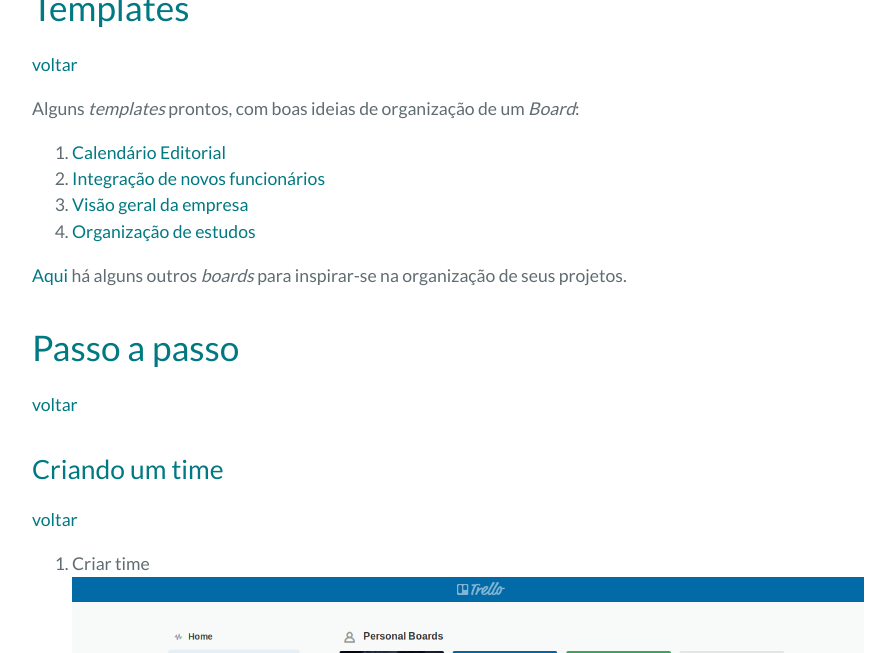
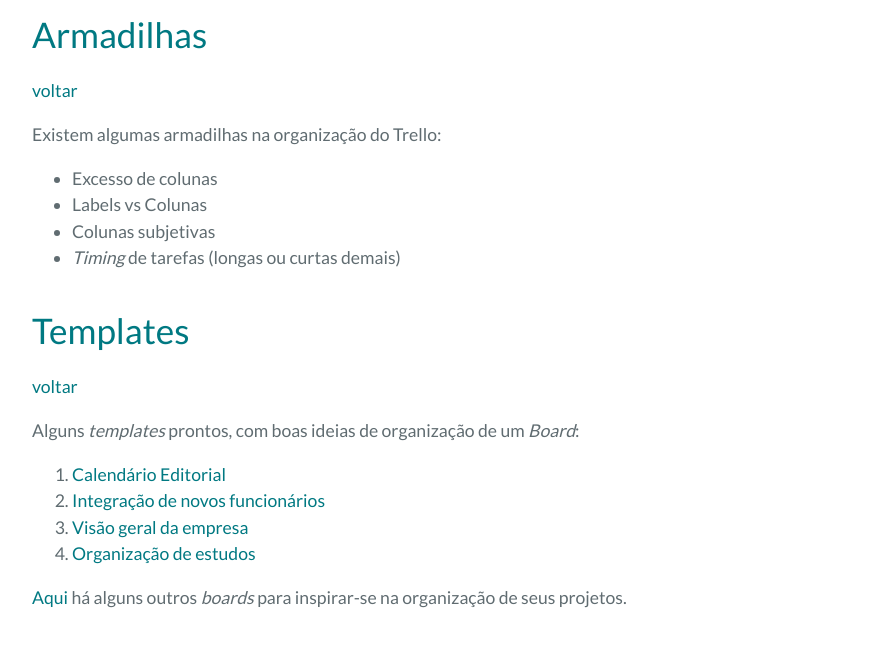
Before and after one commit to vert-capital/vert-capital.github.io, a Jekyll site: the page built from _posts/2018-07-16-treinamento-trello.md, in a window 1280 px wide and 900 px high, scrolled down 2447 px, cut to the strip 247-900 px from the top of the window. Shown: the whole strip, without its empty margins (192-1087 px from the left). Built offline with Jekyll 4.4.1, drawn with Linux system fonts in a browser that asks for light colours; some of the changed text lies outside the part shown.

Commit message:
Alteração na posição do topico de armadilhas

```diff
--- a/_posts/2018-07-16-treinamento-trello.md
+++ b/_posts/2018-07-16-treinamento-trello.md
@@ -12,6 +12,7 @@ Treinamento sobre o Trello realizado no dia 16/07.
 * [Passo a passo][passo-a-passo]
 * [Templates][templates]
 * [Fontes][Fontes]
+* [Armadilhas][Armadilhas]
 
 
 # [Introdução][Introdução]
@@ -61,6 +62,15 @@ Os *cards* representam tarefas e suas especificações. Nele podemos:
 [voltar][Voltar]
 
 ![cheat-sheet][cheat-sheet-trello]
+
+# [Armadilhas][Armadilhas]
+[voltar][Voltar]
+
+Existem algumas armadilhas na organização do Trello:
+* Excesso de colunas
+* Labels vs Colunas
+* Colunas subjetivas
+* *Timing* de tarefas (longas ou curtas demais)
 
 # [Templates][templates]
 [voltar][Voltar]
@@ -148,6 +152,7 @@ Existem algumas armadilhas na organização do Trello:
 [criando-um-board]: #criando-um-board
 [Boards]: #boards
 [Teams]: #teams
+[Armadilhas]: #armadilhas
 
 [kanban]: https://pt.wikipedia.org/wiki/Kanban
 [scrum]: http://br.blog.trello.com/scrum-metodologia-agil/
```
Also changed, not shown: other parts of _posts/2018-07-16-treinamento-trello.md (+0 -6 lines).
